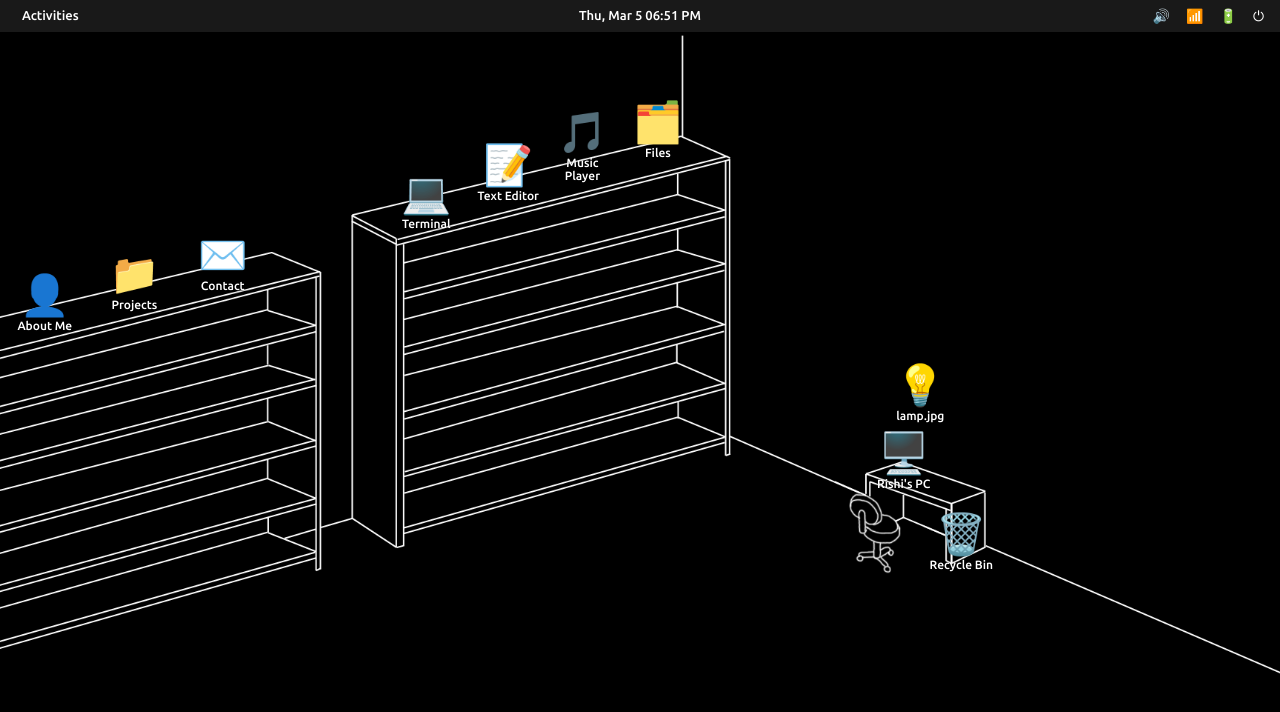
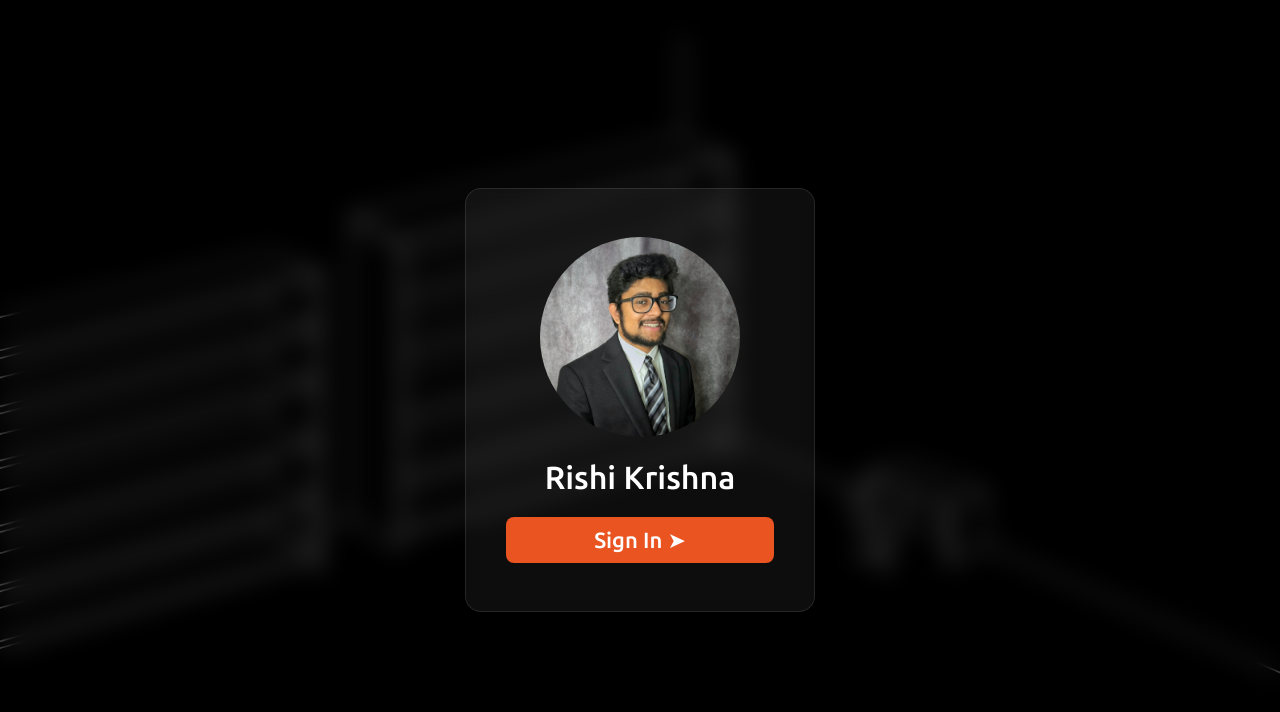
Before and after one commit to 0xRK/0xRK.github.io, a React (Vite) app: page / in a window 1280 px wide. Shown: the top 712 px of the page. Built offline with nearby package versions, Linux system fonts and the light colour scheme.

Commit message:
login page

```diff
--- a/src/App.tsx
+++ b/src/App.tsx
@@ -1,10 +1,18 @@
+import { useState } from 'react';
 import { DesktopProvider } from './context/DesktopContext';
 import { Desktop } from './components/Desktop/Desktop';
+import { LoginScreen } from './components/LoginScreen/LoginScreen';
 
 function App() {
+  const [loggedIn, setLoggedIn] = useState(false);
+
+  if (!loggedIn) {
+    return <LoginScreen onLogin={() => setLoggedIn(true)} />;
+  }
+
   return (
     <DesktopProvider>
-      <Desktop />
+      <Desktop onSignOut={() => setLoggedIn(false)} />
     </DesktopProvider>
   );
 }
--- a/src/components/Desktop/Desktop.tsx
+++ b/src/components/Desktop/Desktop.tsx
@@ -15,9 +15,9 @@ interface DesktopIcon {
 
 const initialIcons: DesktopIcon[] = [
   { appId: 'about-me',     label: 'About Me',      icon: '👤', top: '42.5%', left: '3.5%' },
-  { appId: 'projects',     label: 'Projects',       icon: '📁', top: '39.9%', left: '10.5%' },
+  { appId: 'projects',     label: 'Projects',       icon: '📦', top: '39.9%', left: '10.5%' },
   { appId: 'contact',      label: 'Contact',        icon: '✉️', top: '37.5%', left: '17.4%' },
-  { appId: 'terminal',     label: 'Terminal',        icon: '💻', top: '29.8%', left: '33.3%' },
+  { appId: 'terminal',     label: 'Terminal',        icon: '>_', top: '29.8%', left: '33.3%' },
   { appId: 'text-editor',  label: 'Text Editor',    icon: '📝', top: '26.2%', left: '39.7%' },
   { appId: 'music-player', label: 'Music Player',   icon: '🎵', top: '23.8%', left: '45.5%' },
   { appId: 'file-manager', label: 'Files',           icon: '🗂️', top: '20.9%', left: '51.4%' },
@@ -39,7 +39,11 @@ const initialIcons: DesktopIcon[] = [
 //   {                         label: 'lamp.jpg', icon: '💡', top: '53.7%', left: '70.9%' },
 //   {                         label: 'Recycle Bin', icon: '🗑️', top: '72.4%', left: '75.1%' },
 // ]
-export function Desktop() {
+interface DesktopProps {
+  onSignOut: () => void;
+}
+
+export function Desktop({ onSignOut }: DesktopProps) {
   const { state, dispatch } = useDesktop();
   const [icons, setIcons] = useState(initialIcons);
   const dragRef = useRef<{ index: number; offsetX: number; offsetY: number; moved: boolean } | null>(null);
@@ -92,7 +96,7 @@ export function Desktop() {
 
   return (
     <div className="desktop">
-      <TopPanel />
+      <TopPanel onSignOut={onSignOut} />
       <Dock />
       <div className="desktop__icons">
         {icons.map(({ appId, label, icon, top, left }, index) => (
--- /dev/null
+++ b/src/components/LoginScreen/LoginScreen.css
@@ -0,0 +1,81 @@
+.login-screen {
+  position: fixed;
+  inset: 0;
+  background: url('/wallpaper.jpg') center / cover no-repeat;
+  display: flex;
+  align-items: center;
+  justify-content: center;
+  font-family: var(--font-ui);
+}
+
+.login-screen::before {
+  content: '';
+  position: absolute;
+  inset: 0;
+  background: rgba(0, 0, 0, 0.5);
+  backdrop-filter: blur(12px);
+}
+
+.login-screen__card {
+  position: relative;
+  display: flex;
+  flex-direction: column;
+  align-items: center;
+  gap: 16px;
+  padding: 48px 40px;
+  background: rgba(255, 255, 255, 0.05);
+  border: 1px solid rgba(255, 255, 255, 0.1);
+  border-radius: 16px;
+  backdrop-filter: blur(8px);
+  min-width: 350px;
+}
+
+.login-screen__avatar {
+  width: 200px;
+  height: 200px;
+  border-radius: 50%;
+  background: var(--accent);
+  display: flex;
+  align-items: center;
+  justify-content: center;
+  font-size: 28px;
+  font-weight: 700;
+  color: white;
+}
+
+.login-screen__name {
+  margin: 0;
+  font-size: 32px;
+  font-weight: 500;
+  color: var(--text-primary);
+}
+
+.login-screen__card form {
+  display: flex;
+  flex-direction: column;
+  gap: 12px;
+  width: 100%;
+}
+
+.login-screen__password--shake {
+  animation: shake 0.4s ease;
+  border-color: var(--btn-close);
+}
+
+.login-screen__btn {
+  padding: 10px;
+  background: var(--accent);
+  border: none;
+  border-radius: 8px;
+  color: white;
+  font-family: var(--font-ui);
+  font-size: 22px;
+  font-weight: 500;
+  cursor: pointer;
+  transition: background 0.15s;
+  align-items: center;
+}
+
+.login-screen__btn:hover {
+  background: var(--accent-hover);
+}
--- /dev/null
+++ b/src/components/LoginScreen/LoginScreen.tsx
@@ -0,0 +1,26 @@
+import './LoginScreen.css';
+
+interface LoginScreenProps {
+  onLogin: () => void;
+}
+
+export function LoginScreen({ onLogin }: LoginScreenProps) {
+  const handleSubmit = (e: React.FormEvent) => {
+    e.preventDefault();
+    onLogin();
+  };
+
+  return (
+    <div className="login-screen">
+      <div className="login-screen__card">
+        <img className="login-screen__avatar" src="/headshot.jpg" alt="Me" />
+        <h2 className="login-screen__name">Rishi Krishna</h2>
+        <form onSubmit={handleSubmit}>
+          <button className="login-screen__btn" type="submit">
+            Sign In ➤
+          </button>
+        </form>
+      </div>
+    </div>
+  );
+}
--- a/src/components/TopPanel/TopPanel.css
+++ b/src/components/TopPanel/TopPanel.css
@@ -39,17 +39,6 @@
   justify-content: flex-end;
 }
 
-.top-panel__activities {
-  padding: 2px 10px;
-  border-radius: 4px;
-  cursor: pointer;
-  font-weight: 500;
-}
-
-.top-panel__activities:hover {
-  background: rgba(255, 255, 255, 0.1);
-}
-
 .top-panel__tray-icon {
   font-size: 14px;
   cursor: default;
@@ -60,3 +49,11 @@
 .top-panel__tray-icon:hover {
   background: rgba(255, 255, 255, 0.1);
 }
+
+.top-panel__signout {
+  cursor: pointer;
+}
+
+.top-panel__signout:hover {
+  background: rgba(255, 80, 80, 0.3);
+}
--- a/src/components/TopPanel/TopPanel.tsx
+++ b/src/components/TopPanel/TopPanel.tsx
@@ -1,7 +1,11 @@
 import { useState, useEffect } from 'react';
 import './TopPanel.css';
 
-export function TopPanel() {
+interface TopPanelProps {
+  onSignOut: () => void;
+}
+
+export function TopPanel({ onSignOut }: TopPanelProps) {
   const [time, setTime] = useState(new Date());
 
   useEffect(() => {
@@ -21,9 +25,7 @@ export function TopPanel() {
 
   return (
     <div className="top-panel">
-      <div className="top-panel__left">
-        <span className="top-panel__activities">Activities</span>
-      </div>
+      <div className="top-panel__left" />
       <div className="top-panel__center">
         <span>{formatted} {clock}</span>
       </div>
@@ -31,7 +33,13 @@ export function TopPanel() {
         <span className="top-panel__tray-icon" title="Volume">🔊</span>
         <span className="top-panel__tray-icon" title="Network">📶</span>
         <span className="top-panel__tray-icon" title="Battery">🔋</span>
-        <span className="top-panel__tray-icon" title="Power">⏻</span>
+        <span
+          className="top-panel__tray-icon top-panel__signout"
+          title="Sign Out"
+          onClick={onSignOut}
+        >
+          ⏻
+        </span>
       </div>
     </div>
   );
--- a/src/data/appRegistry.ts
+++ b/src/data/appRegistry.ts
@@ -20,7 +20,7 @@ export const appRegistry: Record<string, AppDefinition> = {
   'projects': {
     id: 'projects',
     title: 'Projects',
-    icon: '📁',
+    icon: '📦',
     defaultWidth: 800,
     defaultHeight: 550,
     component: Projects,
@@ -38,7 +38,7 @@ export const appRegistry: Record<string, AppDefinition> = {
   'terminal': {
     id: 'terminal',
     title: 'Terminal',
-    icon: '💻',
+    icon: '>_',
     defaultWidth: 650,
     defaultHeight: 420,
     component: Terminal,
```
Also changed, not shown: public/headshot.jpg (added).
